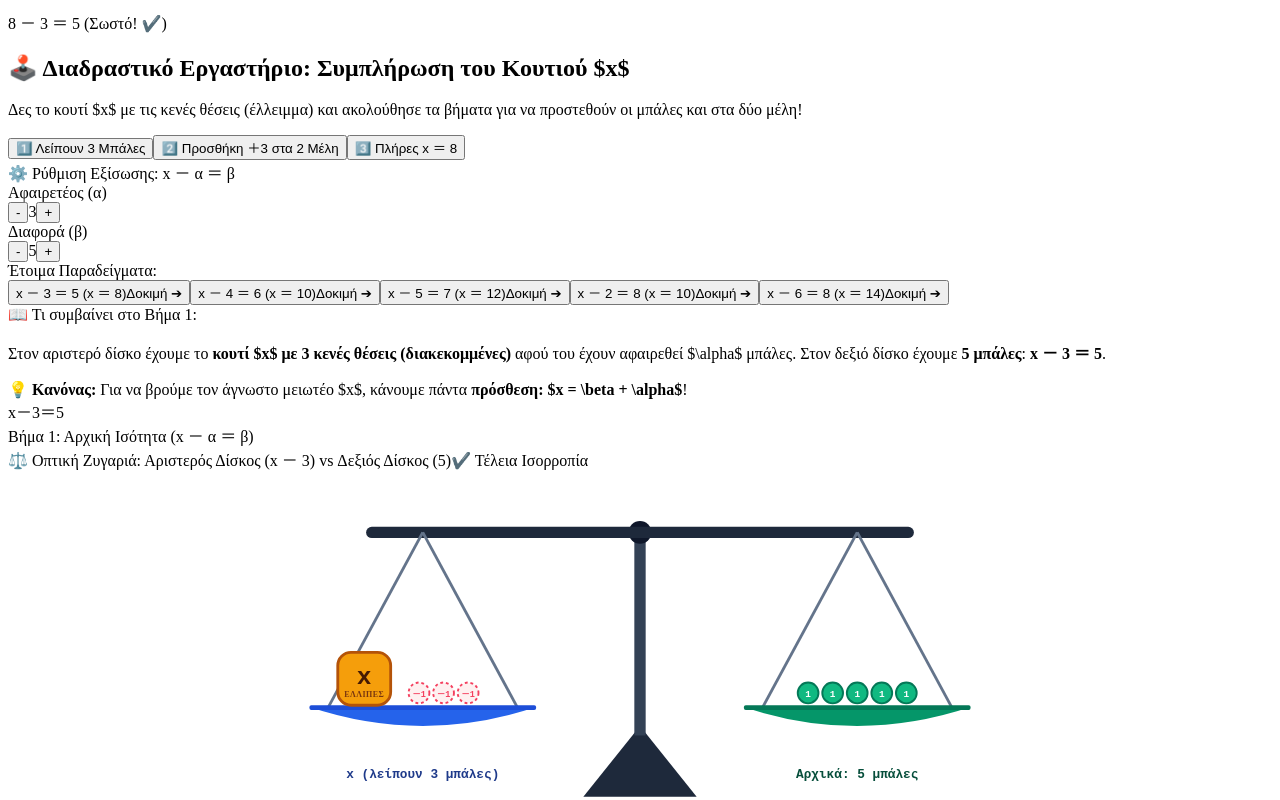
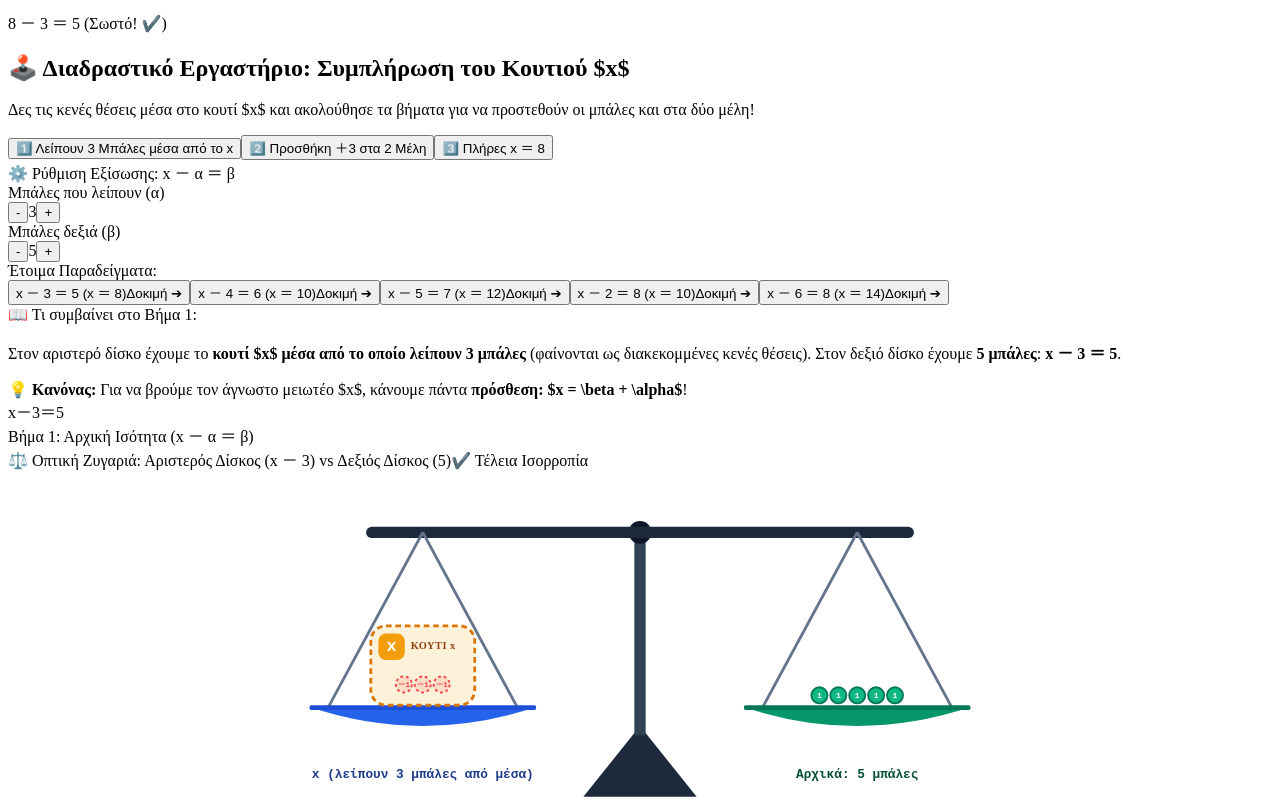
Before and after one commit to gkrimpas-lab/learn-maths-2026, a Next.js app: page /st-dimotikou/34-agnostos-kai-afairesi in a window 1280 px wide. Shown: the part 700-1500 px from the top of the page. Built offline with nearby package versions, Linux system fonts and the light colour scheme.

Commit message:
Update 34-agnostos-kai-afairesi.js

```diff
--- a/pages/st-dimotikou/34-agnostos-kai-afairesi.js
+++ b/pages/st-dimotikou/34-agnostos-kai-afairesi.js
@@ -19,10 +19,10 @@ export default function AgnostosKaiAfairesiPage() {
   const [paramA, setParamA] = useState(3);
   const [paramB, setParamB] = useState(5);
 
-  // Βήμα διαδραστικής επίλυσης: 1 (Αρχική με κενές θέσεις), 2 (Προσθήκη και στα δύο μέλη), 3 (Πλήρες x = b + a)
+  // Βήμα διαδραστικής επίλυσης: 1 (Κενές θέσεις μέσα στο x), 2 (Προσθήκη και στα δύο μέλη), 3 (Πλήρες x = b + a)
   const [currentStep, setCurrentStep] = useState(1);
 
-  // Ασφαλείς αριθμητικές τιμές ώστε a + b <= MAX_TOTAL_BALLS
+  // Ασφαλείς αριθμητικές τιμές
   const rawA = Math.max(1, Number(paramA) || 1);
   const rawB = Math.max(1, Number(paramB) || 1);
 
@@ -53,24 +53,25 @@ export default function AgnostosKaiAfairesiPage() {
   };
 
   // Σταθερή γεωμετρία σφαιρών
-  const BALL_RADIUS = 11;
-  const BALL_SPACING = BALL_RADIUS * 2 + 4; // 26px
+  const BALL_RADIUS = 8.5;
+  const BALL_SPACING = BALL_RADIUS * 2 + 3; // 20px
   const BASE_Y = 248;
 
-  // 1. Υπολογισμός θέσεων των "κενών θέσεων / ελλειμμάτων" (slots) δίπλα στο κουτί x
-  const missingSlotsPos = [];
+  // 1. Υπολογισμός θέσεων σφαιρών / κενών θέσεων ΜΕΣΑ ΣΤΟ ΚΟΥΤΙ x (Αριστερός Δίσκος)
+  // Το κουτί x βρίσκεται στο x = 95, y = 164, πλάτος = 110, ύψος = 84
+  const insideBoxSlots = [];
   for (let i = 0; i < activeA; i++) {
     const row = Math.floor(i / 3);
     const col = i % 3;
-    missingSlotsPos.push({
-      x: 146 + col * BALL_SPACING,
-      y: BASE_Y - BALL_RADIUS - 2 - row * BALL_SPACING
+    insideBoxSlots.push({
+      x: 130 + col * BALL_SPACING,
+      y: 226 - row * BALL_SPACING
     });
   }
 
   // 2. Θέσεις σφαιρών δεξιού δίσκου (Συμμετρικό κεντράρισμα με βάση το x = 610)
   const currentRightCount = currentStep === 1 ? activeB : exactSolution;
-  const COLS_RIGHT = 5;
+  const COLS_RIGHT = 6;
   const rightBalls = [];
   for (let i = 0; i < currentRightCount; i++) {
     const row = Math.floor(i / COLS_RIGHT);
@@ -95,7 +96,7 @@ export default function AgnostosKaiAfairesiPage() {
     <div className="min-h-screen bg-gray-50 text-gray-800 font-sans flex flex-col justify-between">
       <Head>
         <title>⚖️ Εξισώσεις: Άγνωστος Μειωτέος - LearnMaths.gr</title>
-        <meta name="description" content="Διαδραστική θεωρία με ζυγαριά, κουτί x με ελλείμματα και βήματα πρόσθεσης για την επίλυση εξισώσεων όπου ο άγνωστος είναι μειωτέος (x - α = β) για τη ΣΤ' Δημοτικού." />
+        <meta name="description" content="Διαδραστική θεωρία με ζυγαριά, μεγάλο κουτί x με εσωτερικά ελλείμματα και βήματα πρόσθεσης για την επίλυση εξισώσεων (x - α = β) για τη ΣΤ' Δημοτικού." />
         <script src="https://cdn.tailwindcss.com"></script>
       </Head>
 
@@ -142,7 +143,7 @@ export default function AgnostosKaiAfairesiPage() {
                   34. Εξισώσεις: Ο Άγνωστος είναι Μειωτέος ($x - \alpha = \beta$)
                 </h1>
                 <p className="text-blue-100 text-sm md:text-base leading-relaxed max-w-3xl">
-                  Μάθε πώς βρίσκουμε τον <strong>άγνωστο μειωτέο ($x$)</strong>: όπως συμπληρώνουμε <strong>τις $\alpha$ μπάλες που λείπουν από το κουτί $x$</strong> και προσθέτουμε τις ίδιες $\alpha$ μπάλες και στον δεξιό δίσκο για ισορροπία, έτσι κάνουμε <strong>πρόσθεση: $x = \beta + \alpha$</strong>!
+                  Μάθε πώς βρίσκουμε τον <strong>άγνωστο μειωτέο ($x$)</strong>: όπως συμπληρώνουμε <strong>τις $\alpha$ μπάλες που λείπουν μέσα από το κουτί $x$</strong> και προσθέτουμε τις ίδιες $\alpha$ μπάλες και στον δεξιό δίσκο για ισορροπία, έτσι κάνουμε <strong>πρόσθεση: $x = \beta + \alpha$</strong>!
                 </p>
               </div>
 
@@ -223,7 +224,7 @@ export default function AgnostosKaiAfairesiPage() {
                   <span>🕹️</span> Διαδραστικό Εργαστήριο: Συμπλήρωση του Κουτιού $x$
                 </h2>
                 <p className="text-gray-500 text-sm">
-                  Δες το κουτί $x$ με τις κενές θέσεις (έλλειμμα) και ακολούθησε τα βήματα για να προστεθούν οι μπάλες και στα δύο μέλη!
+                  Δες τις κενές θέσεις μέσα στο κουτί $x$ και ακολούθησε τα βήματα για να προστεθούν οι μπάλες και στα δύο μέλη!
                 </p>
               </div>
 
@@ -238,7 +239,7 @@ export default function AgnostosKaiAfairesiPage() {
                       : 'text-slate-600 hover:text-slate-900'
                   }`}
                 >
-                  1️⃣ Λείπουν {activeA} Μπάλες
+                  1️⃣ Λείπουν {activeA} Μπάλες μέσα από το x
                 </button>
                 <button
                   type="button"
@@ -281,7 +282,7 @@ export default function AgnostosKaiAfairesiPage() {
                     <div className="grid grid-cols-2 gap-3 text-center">
                       {/* ΑΦΑΙΡΕΤΕΟΣ (a) */}
                       <div className="space-y-1">
-                        <span className="text-[10px] font-bold text-slate-400 uppercase">Αφαιρετέος (α)</span>
+                        <span className="text-[10px] font-bold text-slate-400 uppercase">Μπάλες που λείπουν (α)</span>
                         <div className="flex items-center gap-1 bg-slate-50 p-1 rounded-xl border border-slate-200">
                           <button
                             type="button"
@@ -305,7 +306,7 @@ export default function AgnostosKaiAfairesiPage() {
 
                       {/* ΔΙΑΦΟΡΑ (b) */}
                       <div className="space-y-1">
-                        <span className="text-[10px] font-bold text-slate-400 uppercase">Διαφορά (β)</span>
+                        <span className="text-[10px] font-bold text-slate-400 uppercase">Μπάλες δεξιά (β)</span>
                         <div className="flex items-center gap-1 bg-slate-50 p-1 rounded-xl border border-slate-200">
                           <button
                             type="button"
@@ -360,17 +361,17 @@ export default function AgnostosKaiAfairesiPage() {
                     </span>
                     {currentStep === 1 && (
                       <p>
-                        Στον αριστερό δίσκο έχουμε το <strong>κουτί $x$ με {activeA} κενές θέσεις (διακεκομμένες)</strong> αφού του έχουν αφαιρεθεί $\alpha$ μπάλες. Στον δεξιό δίσκο έχουμε <strong>{activeB} μπάλες</strong>: <strong>x － {activeA} ＝ {activeB}</strong>.
+                        Στον αριστερό δίσκο έχουμε το <strong>κουτί $x$ μέσα από το οποίο λείπουν {activeA} μπάλες</strong> (φαίνονται ως διακεκομμένες κενές θέσεις). Στον δεξιό δίσκο έχουμε <strong>{activeB} μπάλες</strong>: <strong>x － {activeA} ＝ {activeB}</strong>.
                       </p>
                     )}
                     {currentStep === 2 && (
                       <p className="text-amber-800">
-                        Προσθέτουμε <strong>{activeA} πορτοκαλί μπάλες</strong> για να «κουμπώσουν» στις κενές θέσεις του κουτιού $x$, και <strong>προσθέτουμε ακριβώς {activeA} μπάλες</strong> και στον δεξιό δίσκο για να διατηρηθεί η ισορροπία!
+                        Προσθέτουμε <strong>{activeA} πορτοκαλί μπάλες</strong> για να «κουμπώσουν» μέσα στο κουτί $x$, και <strong>προσθέτουμε ακριβώς {activeA} μπάλες</strong> και στον δεξιό δίσκο για να διατηρηθεί η ισορροπία!
                       </p>
                     )}
                     {currentStep === 3 && (
                       <p className="text-emerald-800 font-bold">
-                        Το κουτί $x$ είναι πλέον <strong>πλήρες (συμπαγές πράσινο)</strong>! Στον δεξιό δίσκο βρίσκονται {activeB} ＋ {activeA} ＝ <strong>{exactSolution} μπάλες</strong>: <strong>x ＝ {activeB} ＋ {activeA} ＝ {exactSolution}</strong>.
+                        Το κουτί $x$ είναι πλέον <strong>πλήρες</strong>! Στον δεξιό δίσκο βρίσκονται {activeB} ＋ {activeA} ＝ <strong>{exactSolution} μπάλες</strong>: <strong>x ＝ {activeB} ＋ {activeA} ＝ {exactSolution}</strong>.
                       </p>
                     )}
                   </div>
@@ -382,7 +383,7 @@ export default function AgnostosKaiAfairesiPage() {
                 </div>
               </div>
 
-              {/* RIGHT: BIG SCALE & SVG BOX WITH SLOTS (8 COLS) */}
+              {/* RIGHT: BIG SCALE & SVG BOX WITH IN-BOX SLOTS (8 COLS) */}
               <div className="lg:col-span-8 bg-white p-6 md:p-8 rounded-3xl border border-slate-200 shadow-sm flex flex-col justify-between min-h-[580px] space-y-6">
 
                 {/* 1. ΜΑΘΗΜΑΤΙΚΗ ΠΑΡΟΥΣΙΑΣΗ ΤΗΣ ΕΞΙΣΩΣΗΣ & ΒΗΜΑΤΟΣ */}
@@ -402,7 +403,7 @@ export default function AgnostosKaiAfairesiPage() {
                   </div>
                 </div>
 
-                {/* 2. ΜΕΓΑΛΗ ΟΠΤΙΚΗ ΖΥΓΑΡΙΑ ΟΛΑ ΣΤΟ SVG ΜΕ SLOTS ΕΛΛΕΙΜΜΑΤΟΣ */}
+                {/* 2. ΜΕΓΑΛΗ ΟΠΤΙΚΗ ΖΥΓΑΡΙΑ ΟΛΑ ΣΤΟ SVG ΜΕ ΜΠΑΛΕΣ ΜΕΣΑ ΣΤΟ ΚΟΥΤΙ */}
                 <div className="space-y-3 flex-1 flex flex-col justify-center">
                   <div className="flex justify-between items-center px-1">
                     <span className="text-xs font-black text-slate-500 uppercase tracking-wider block">
@@ -425,56 +426,59 @@ export default function AgnostosKaiAfairesiPage() {
                       {/* 2. ΟΡΙΖΟΝΤΙΟΣ ΖΥΓΟΣ (BEAM) */}
                       <rect x="90" y="59" width="580" height="12" rx="6" fill="#1e293b" />
 
-                      {/* 3. ΑΡΙΣΤΕΡΟΣ ΔΙΣΚΟΣ & ΑΛΥΣΙΔΕΣ */}
+                      {/* 3. ΑΡΙΣΤΕΡΟΣ ΔΙΣΚΟΣ & ΑΛΥΣΙΔΕΣ (ΠΛΑΤΟΣ 240px) */}
                       <line x1="150" y1="65" x2="50" y2="250" stroke="#64748b" strokeWidth="3" />
                       <line x1="150" y1="65" x2="250" y2="250" stroke="#64748b" strokeWidth="3" />
                       <path d="M 30 250 Q 150 290 270 250 Z" fill="#2563eb" />
                       <rect x="30" y="248" width="240" height="5" fill="#1d4ed8" rx="2" />
 
-                      {/* 4. ΔΕΞΙΟΣ ΔΙΣΚΟΣ & ΑΛΥΣΙΔΕΣ */}
+                      {/* 4. ΔΕΞΙΟΣ ΔΙΣΚΟΣ & ΑΛΥΣΙΔΕΣ (ΠΛΑΤΟΣ 240px) */}
                       <line x1="610" y1="65" x2="510" y2="250" stroke="#64748b" strokeWidth="3" />
                       <line x1="610" y1="65" x2="710" y2="250" stroke="#64748b" strokeWidth="3" />
                       <path d="M 490 250 Q 610 290 730 250 Z" fill="#059669" />
                       <rect x="490" y="248" width="240" height="5" fill="#047857" rx="2" />
 
-                      {/* 5. ΑΡΙΣΤΕΡΟΣ ΔΙΣΚΟΣ: ΤΟ ΚΟΥΤΙ x (ΣΤΟ x = 60) */}
-                      <g transform="translate(60, 192)">
+                      {/* 5. ΑΡΙΣΤΕΡΟΣ ΔΙΣΚΟΣ: ΜΕΓΑΛΟ ΚΟΥΤΙ x (x = 95, y = 164, w = 110, h = 84) */}
+                      <g transform="translate(95, 164)">
                         <rect
-                          width="56"
-                          height="56"
-                          rx="14"
-                          fill={currentStep === 3 ? "#10b981" : "#f59e0b"}
-                          stroke={currentStep === 3 ? "#047857" : "#b45309"}
+                          width="110"
+                          height="84"
+                          rx="16"
+                          fill={currentStep === 3 ? "rgba(16, 185, 129, 0.2)" : "rgba(245, 158, 11, 0.15)"}
+                          stroke={currentStep === 3 ? "#059669" : "#d97706"}
                           strokeWidth="3"
+                          strokeDasharray={currentStep === 1 ? "6 4" : "none"}
                         />
-                        <text x="28" y="34" fill={currentStep === 3 ? "#ffffff" : "#451a03"} fontSize="26" fontWeight="900" textAnchor="middle" fontFamily="monospace">x</text>
-                        <text x="28" y="47" fill={currentStep === 3 ? "#ecfdf5" : "#78350f"} fontSize="8.5" fontWeight="bold" textAnchor="middle" letterSpacing="0.5">
-                          {currentStep === 3 ? "ΠΛΗΡΕΣ" : "ΕΛΛΙΠΕΣ"}
+                        {/* Ετικέτα Κουτιού x */}
+                        <rect x="8" y="8" width="28" height="28" rx="8" fill={currentStep === 3 ? "#10b981" : "#f59e0b"} />
+                        <text x="22" y="27" fill="#ffffff" fontSize="18" fontWeight="900" textAnchor="middle" fontFamily="monospace">x</text>
+                        <text x="66" y="25" fill={currentStep === 3 ? "#065f46" : "#92400e"} fontSize="11" fontWeight="900" textAnchor="middle" letterSpacing="0.5">
+                          {currentStep === 3 ? "ΠΛΗΡΕΣ x" : "ΚΟΥΤΙ x"}
                         </text>
                       </g>
 
-                      {/* 6. ΑΡΙΣΤΕΡΟΣ ΔΙΣΚΟΣ: ΟΙ ΚΕΝΕΣ ΘΕΣΕΙΣ (SLOTS) Ή ΟΙ ΠΡΟΣΤΙΘΕΜΕΝΕΣ ΜΠΑΛΕΣ */}
-                      {missingSlotsPos.map((pos, i) => {
+                      {/* 6. ΑΡΙΣΤΕΡΟΣ ΔΙΣΚΟΣ: ΟΙ ΜΠΑΛΕΣ / ΕΛΛΕΙΜΜΑΤΑ ΜΕΣΑ ΣΤΟ ΚΟΥΤΙ x */}
+                      {insideBoxSlots.map((pos, i) => {
                         if (currentStep === 1) {
-                          // Βήμα 1: Διακεκομμένες κενές θέσεις (φαίνεται ότι λείπουν μπάλες)
+                          // Βήμα 1: Διακεκομμένες κενές θέσεις μέσα στο κουτί (φαίνεται ότι λείπουν μπάλες)
                           return (
-                            <g key={`slot-${i}`} className="transition-all duration-500">
+                            <g key={`inbox-slot-${i}`} className="transition-all duration-500">
                               <circle
                                 cx={pos.x}
                                 cy={pos.y}
                                 r={BALL_RADIUS}
-                                fill="rgba(239, 68, 68, 0.08)"
-                                stroke="#f43f5e"
+                                fill="rgba(239, 68, 68, 0.12)"
+                                stroke="#ef4444"
                                 strokeWidth="2"
                                 strokeDasharray="3 3"
                               />
-                              <text x={pos.x} y={pos.y + 4} fill="#f43f5e" fontSize="9" fontWeight="900" textAnchor="middle" fontFamily="monospace">－1</text>
+                              <text x={pos.x} y={pos.y + 3} fill="#ef4444" fontSize="8" fontWeight="900" textAnchor="middle" fontFamily="monospace">－1</text>
                             </g>
                           );
                         } else {
-                          // Βήματα 2 & 3: Οι μπάλες προστέθηκαν και συμπλήρωσαν το κουτί x
+                          // Βήματα 2 & 3: Οι μπάλες συμπληρώνουν το κουτί x από μέσα
                           return (
-                            <g key={`slot-filled-${i}`} className="transition-all duration-500">
+                            <g key={`inbox-filled-${i}`} className="transition-all duration-500">
                               <circle
                                 cx={pos.x}
                                 cy={pos.y}
@@ -484,7 +488,7 @@ export default function AgnostosKaiAfairesiPage() {
                                 strokeWidth="2"
                                 className={currentStep === 2 ? "animate-pulse" : ""}
                               />
-                              <text x={pos.x} y={pos.y + 4} fill="#ffffff" fontSize="9.5" fontWeight="900" textAnchor="middle" fontFamily="monospace">
+                              <text x={pos.x} y={pos.y + 3} fill="#ffffff" fontSize="8.5" fontWeight="900" textAnchor="middle" fontFamily="monospace">
                                 {currentStep === 2 ? "＋1" : "1"}
                               </text>
                             </g>
@@ -506,8 +510,8 @@ export default function AgnostosKaiAfairesiPage() {
                               strokeWidth="2"
                               className={isAddedBall && currentStep === 2 ? "animate-pulse" : ""}
                             />
-                            <text x={ball.x} y={ball.y + 4} fill="#ffffff" fontSize="10" fontWeight="900" textAnchor="middle" fontFamily="monospace">
-                              {isAddedBall && currentStep === 2 ? "＋1" : "1"}
+                            <text x={ball.x} y={ball.y + 3} fill="#ffffff" fontSize="8.5" fontWeight="900" textAnchor="middle" fontFamily="monospace">
+                              {isAddedBall ? "＋1" : "1"}
                             </text>
                           </g>
                         );
@@ -515,7 +519,7 @@ export default function AgnostosKaiAfairesiPage() {
 
                       {/* Ετικέτες κάτω από τους δίσκους */}
                       <text x="150" y="325" fill="#1e3a8a" fontSize="13.5" fontWeight="900" textAnchor="middle" fontFamily="monospace">
-                        {currentStep === 1 && `x (λείπουν ${activeA} μπάλες)`}
+                        {currentStep === 1 && `x (λείπουν ${activeA} μπάλες από μέσα)`}
                         {currentStep === 2 && `x － ${activeA} ＋ ${activeA}`}
                         {currentStep === 3 && `Ολόκληρο το Κουτί x`}
                       </text>
```
